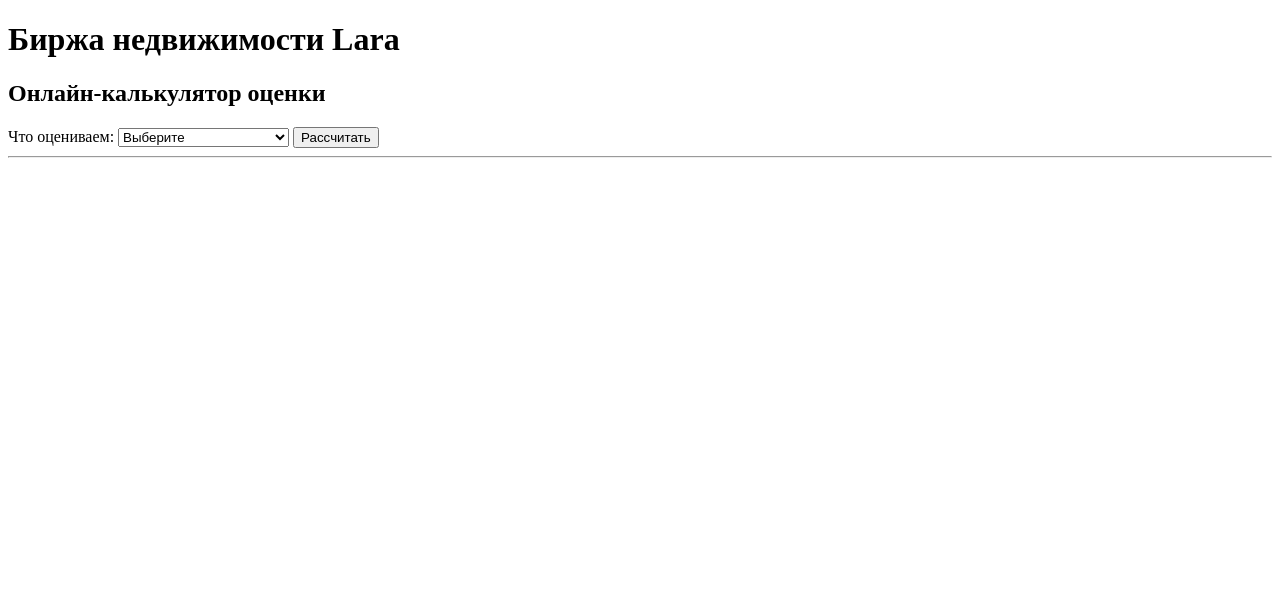
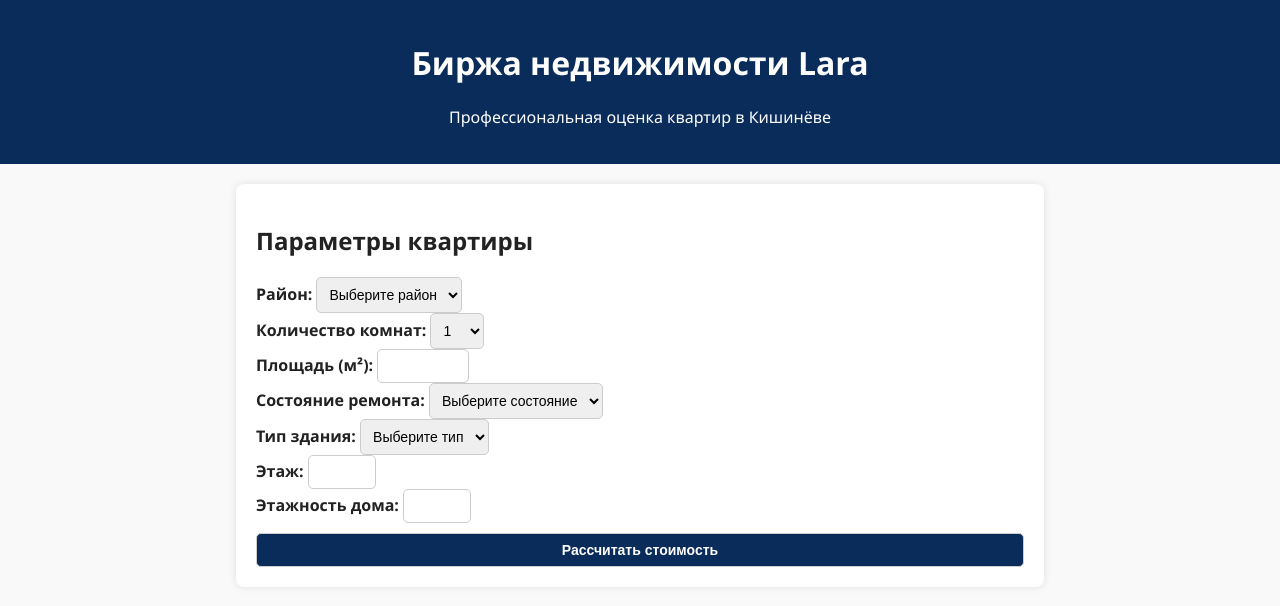
Before and after one commit to Serghei283/lara-estimator, a Flask app: page / in a window 1280 px wide. Shown: the top 606 px of the page. Run offline with Flask 3, Linux system fonts and the light colour scheme.

Commit message:
Update index.html

```diff
--- a/templates/index.html
+++ b/templates/index.html
@@ -2,106 +2,160 @@
 <html lang="ru">
 <head>
     <meta charset="UTF-8">
+    <meta name="viewport" content="width=device-width, initial-scale=1.0">
     <title>Биржа недвижимости Lara</title>
+    <link rel="stylesheet" href="{{ url_for('static', filename='style.css') }}">
 </head>
 <body>
-    <h1>Биржа недвижимости Lara</h1>
-    <h2>Онлайн-калькулятор оценки</h2>
+    <div class="container">
+        <header class="header">
+            <h1>Биржа недвижимости Lara</h1>
+            <p class="subtitle">Профессиональная оценка квартир в Кишинёве</p>
+        </header>
 
-    <form method="POST" action="/">
-        <label>Что оцениваем:</label>
-        <select name="category" id="category" onchange="showForm()" required>
-            <option value="">Выберите</option>
-            <option value="apartment">Квартира</option>
-            <option value="land">Земля</option>
-            <option value="commercial">Нежилая недвижимость</option>
-        </select>
+        <main class="main-content">
+            <form method="POST" action="/" class="evaluation-form">
+                <div class="form-section">
+                    <h2>Параметры квартиры</h2>
 
-        <!-- Квартира -->
-        <div id="apartment-form" style="display:none;">
-            <label>Район:</label>
-            <select name="district">
-                <option value="Centru">Centru</option>
-                <option value="Botanica">Botanica</option>
-                <option value="Ciocana">Ciocana</option>
-            </select>
-            <label>Площадь (м²):</label>
-            <input type="number" name="area" min="10">
-        </div>
+                    <div class="form-row">
+                        <div class="form-group">
+                            <label for="district">Район:</label>
+                            <select name="district" id="district" required>
+                                <option value="">Выберите район</option>
+                                <option value="Centru">Centru</option>
+                                <option value="Telecentru">Telecentru</option>
+                                <option value="Ciocana">Ciocana</option>
+                                <option value="Buiucani">Buiucani</option>
+                                <option value="Posta Veche">Posta Veche</option>
+                                <option value="Durlești">Durlești</option>
+                                <option value="Botanica">Botanica</option>
+                                <option value="Sculeni">Sculeni</option>
+                                <option value="Râșcani">Râșcani</option>
+                                <option value="Aeroport">Aeroport</option>
+                            </select>
+                        </div>
 
-        <!-- Земля -->
-        <div id="land-form" style="display:none;">
-            <label>Район:</label>
-            <select name="land_district">
-                <option value="Centru">Centru</option>
-                <option value="Botanica">Botanica</option>
-                <option value="Ciocana">Ciocana</option>
-            </select>
-            <label>Площадь участка (сотки):</label>
-            <input type="number" name="land_area" min="1">
-        </div>
+                        <div class="form-group">
+                            <label for="rooms">Количество комнат:</label>
+                            <select name="rooms" id="rooms" required>
+                                <option value="1">1</option>
+                                <option value="2">2</option>
+                                <option value="3">3</option>
+                                <option value="4">4</option>
+                                <option value="5">5+</option>
+                            </select>
+                        </div>
+                    </div>
 
-        <!-- Коммерческая недвижимость -->
-        <div id="commercial-form" style="display:none;">
-            <label>Район:</label>
-            <select name="district_com">
-                <option value="Centru">Centru</option>
-                <option value="Botanica">Botanica</option>
-                <option value="Ciocana">Ciocana</option>
-            </select>
-            <label>Тип объекта:</label>
-            <select name="object_type">
-                <option value="office">Офис</option>
-                <option value="store">Магазин</option>
-                <option value="restaurant">Ресторан</option>
-                <option value="warehouse">Склад</option>
-                <option value="production">Производство</option>
-            </select>
-            <label>Площадь (м²):</label>
-            <input type="number" name="object_area" min="10">
-        </div>
+                    <div class="form-row">
+                        <div class="form-group">
+                            <label for="area">Площадь (м²):</label>
+                            <input type="number" name="area" id="area" min="15" max="500" step="0.1" required>
+                        </div>
 
-        <button type="submit">Рассчитать</button>
-    </form>
+                        <div class="form-group">
+                            <label for="repair">Состояние ремонта:</label>
+                            <select name="repair" id="repair" required>
+                                <option value="">Выберите состояние</option>
+                                <option value="Variantă sură">Variantă sură</option>
+                                <option value="Variantă albă">Variantă albă</option>
+                                <option value="Reparație cosmetică">Reparație cosmetică</option>
+                                <option value="Euroreparație">Euroreparație</option>
+                            </select>
+                        </div>
+                    </div>
 
-    <hr>
+                    <div class="form-row">
+                        <div class="form-group">
+                            <label for="building">Тип здания:</label>
+                            <select name="building" id="building" required>
+                                <option value="">Выберите тип</option>
+                                <option value="Monolit">Monolit</option>
+                                <option value="Cărămidă">Cărămidă</option>
+                                <option value="Beton">Beton</option>
+                                <option value="Cotileț">Cotileț</option>
+                                <option value="Beton celular">Beton celular</option>
+                                <option value="Combinat">Combinat</option>
+                                <option value="Bloc">Bloc</option>
+                                <option value="Panou">Panou</option>
+                                <option value="Lemn">Lemn</option>
+                            </select>
+                        </div>
 
-    {% if result %}
-        <h2>Результат</h2>
+                        <div class="form-group">
+                            <label for="floor">Этаж:</label>
+                            <input type="number" name="floor" id="floor" min="1" max="25" required>
+                        </div>
+                    </div>
 
-        {% if result.category == "apartment" %}
-            <p>Квартира в {{ result.district }}.
-            Площадь: {{ result.area }} м².
-            Цена за м²: {{ result.price_per_m2 }} €.
-            Итог: {{ result.total_price }} €</p>
+                    <div class="form-row">
+                        <div class="form-group">
+                            <label for="total_floors">Этажность дома:</label>
+                            <input type="number" name="total_floors" id="total_floors" min="1" max="25" required>
+                        </div>
+                    </div>
+                </div>
 
-        {% elif result.category == "land" %}
-            <p>Земля в {{ result.district }}.
-            {{ result.land_area }} соток × {{ result.price_per_sotka }} € = {{ result.total_price }} €</p>
+                <button type="submit" class="calculate-btn">Рассчитать стоимость</button>
+            </form>
 
-        {% elif result.category == "commercial" %}
-            <p>{{ result.object_type }} в {{ result.district }}.
-            {{ result.object_area }} м² × {{ result.price_per_m2 }} €/м² = {{ result.total_price }} €</p>
+            {% if result %}
+            <div class="result-section">
+                <h2>Результат оценки</h2>
+                <div class="result-main">
+                    <div class="total-price">
+                        <span class="price-label">Итоговая стоимость:</span>
+                        <span class="price-value">{{ result.total_price }} €</span>
+                    </div>
+                    <div class="price-per-m2">
+                        <span>Цена за м²: {{ result.price_per_m2 }} €</span>
+                    </div>
+                </div>
 
-        {% endif %}
-    {% endif %}
+                <div class="result-details">
+                    <h3>Детали расчёта:</h3>
+                    <div class="details-grid">
+                        <div class="detail-item">
+                            <span class="detail-label">Район:</span>
+                            <span class="detail-value">{{ result.district }}</span>
+                        </div>
+                        <div class="detail-item">
+                            <span class="detail-label">Комнат:</span>
+                            <span class="detail-value">{{ result.rooms }}</span>
+                        </div>
+                        <div class="detail-item">
+                            <span class="detail-label">Площадь:</span>
+                            <span class="detail-value">{{ result.area }} м²</span>
+                        </div>
+                        <div class="detail-item">
+                            <span class="detail-label">Ремонт:</span>
+                            <span class="detail-value">{{ result.repair }}</span>
+                        </div>
+                        <div class="detail-item">
+                            <span class="detail-label">Здание:</span>
+                            <span class="detail-value">{{ result.building }}</span>
+                        </div>
+                        <div class="detail-item">
+                            <span class="detail-label">Этаж:</span>
+                            <span class="detail-value">{{ result.floor }} из {{ result.total_floors }}</span>
+                        </div>
+                    </div>
 
-<script>
-function showForm() {
-    document.getElementById("apartment-form").style.display = "none";
-    document.getElementById("land-form").style.display = "none";
-    document.getElementById("commercial-form").style.display = "none";
-
-    let category = document.getElementById("category").value;
-    if (category === "apartment") {
-        document.getElementById("apartment-form").style.display = "block";
-    } else if (category === "land") {
-        document.getElementById("land-form").style.display = "block";
-    } else if (category === "commercial") {
-        document.getElementById("commercial-form").style.display = "block";
-    }
-}
-</script>
-
+                    <div class="coefficients">
+                        <h4>Применённые коэффициенты:</h4>
+                        <ul>
+                            <li>Базовая цена ({{ result.district }}): {{ result.base_price }} €/м²</li>
+                            <li>Коэффициент ремонта: {{ result.repair_coeff }}</li>
+                            <li>Коэффициент здания: {{ result.building_coeff }}</li>
+                            <li>Коэффициент комнат: {{ result.rooms_coeff }}</li>
+                            <li>Коэффициент этажа: {{ result.floor_coeff }}</li>
+                        </ul>
+                    </div>
+                </div>
+            </div>
+            {% endif %}
+        </main>
+    </div>
 </body>
 </html>
```
